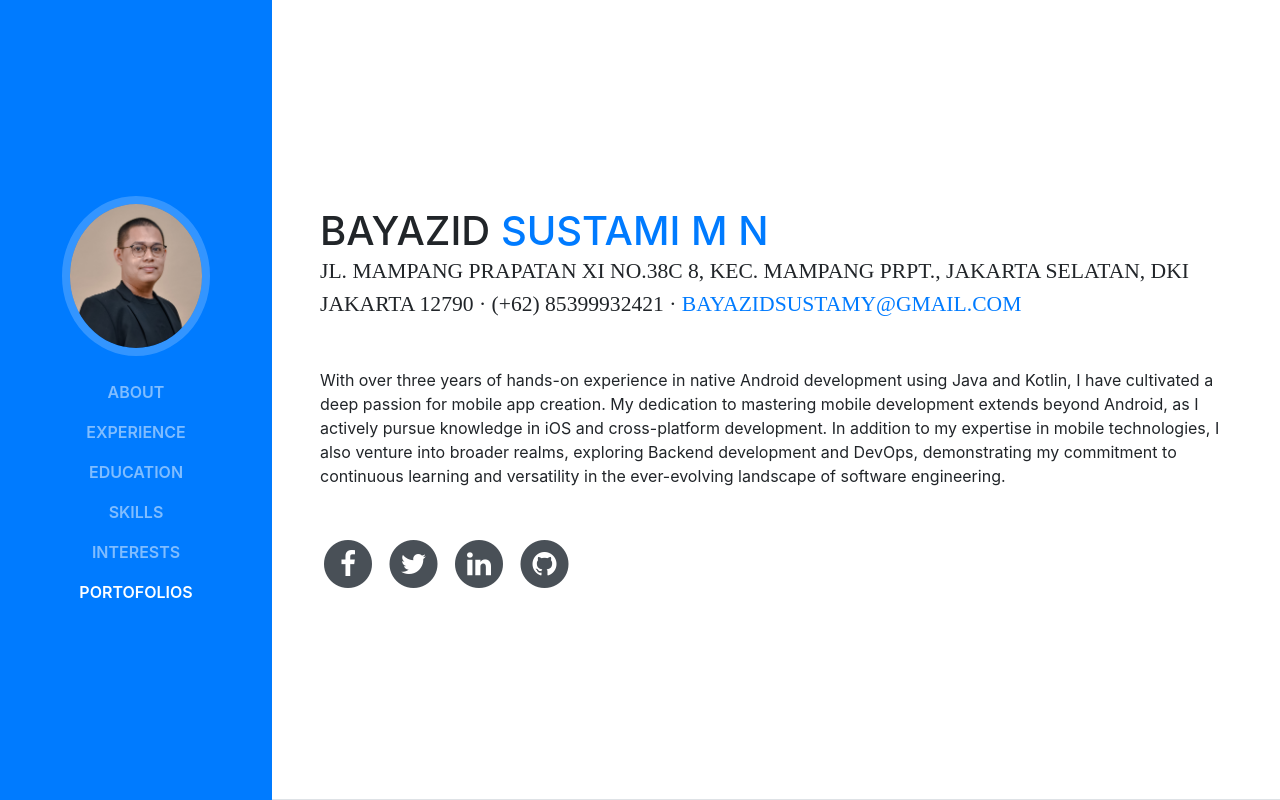
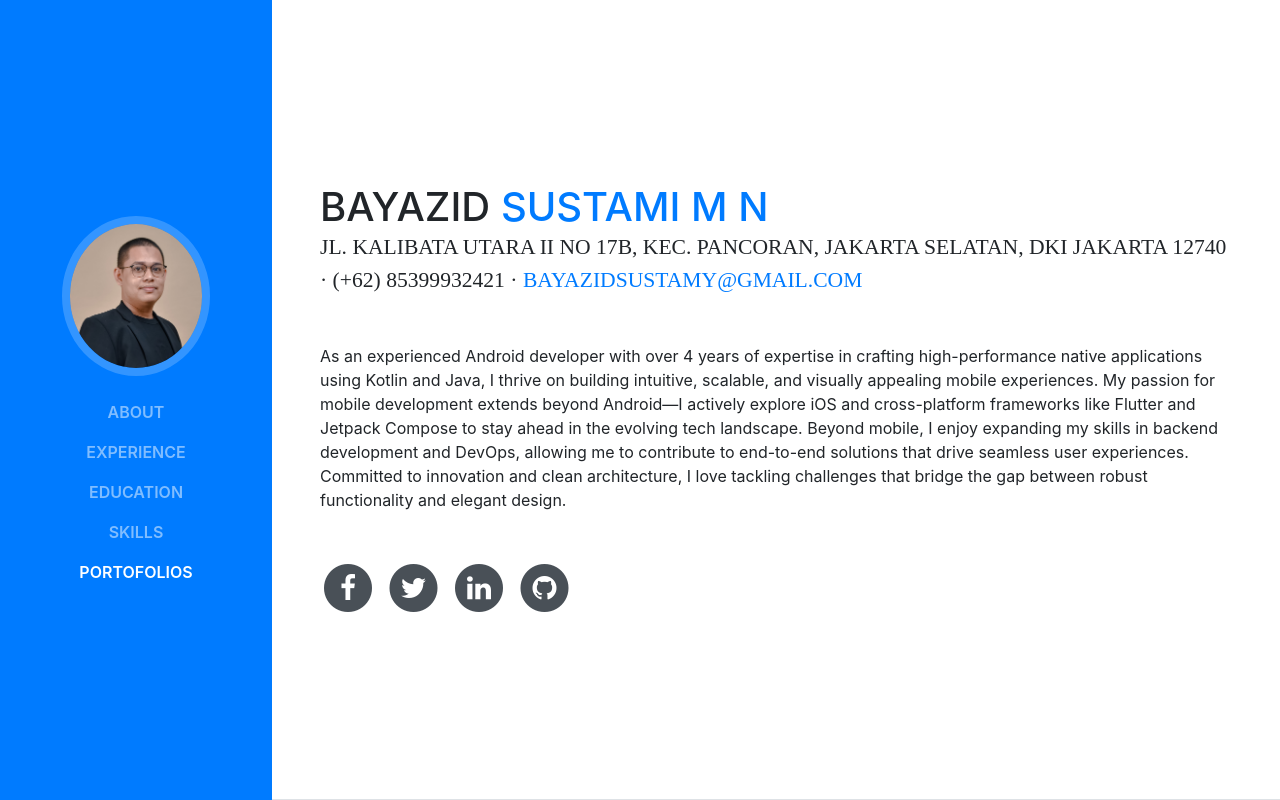
Before and after one commit to bayazidsustami/bayazidsustami.github.io, a website with bundled scripts: page index.html in a window 1280 px wide. Shown: the top 800 px of the page. Built offline with nearby package versions, Linux system fonts and the light colour scheme; a web font is replaced by a local one.

Commit message:
feat: remove interests section and update contact information and summary in index.html

```diff
--- a/index.html
+++ b/index.html
@@ -58,9 +58,6 @@
                 <a class="nav-link js-scroll-trigger" href="#skills">Skills</a>
             </li>
             <li class="nav-item">
-                <a class="nav-link js-scroll-trigger" href="#interests">Interests</a>
-            </li>
-            <li class="nav-item">
                 <a class="nav-link js-scroll-trigger" href="#portofolio">Portofolios</a>
             </li>
         </ul>
@@ -74,15 +71,16 @@
             <h1 class="mb-0">Bayazid
                 <span class="text-primary">Sustami M N</span>
             </h1>
-            <div class="subheading mb-5">Jl. Mampang Prapatan XI No.38C 8, Kec. Mampang Prpt., Jakarta Selatan, DKI Jakarta 12790 · (+62) 85399932421 ·
+            <div class="subheading mb-5">Jl. Kalibata Utara II No 17B, Kec. Pancoran, Jakarta Selatan, DKI Jakarta 12740 · (+62) 85399932421 ·
                 <a href="mailto:name@email.com">bayazidsustamy@gmail.com</a>
             </div>
-            <p class="mb-5">With over three years of hands-on experience in native Android development using Java and
-                Kotlin, I have cultivated a deep passion for mobile app creation. My dedication to mastering mobile
-                development extends beyond Android, as I actively pursue knowledge in iOS and cross-platform
-                development. In addition to my expertise in mobile technologies, I also venture into broader realms,
-                exploring Backend development and DevOps, demonstrating my commitment to continuous learning and
-                versatility in the ever-evolving landscape of software engineering.</p>
+            <p class="mb-5">As an experienced Android developer with over 4 years of expertise in crafting high-performance native applications
+                using Kotlin and Java, I thrive on building intuitive, scalable, and visually appealing mobile experiences.
+                My passion for mobile development extends beyond Android—I actively explore iOS and cross-platform frameworks like Flutter and
+                Jetpack Compose to stay ahead in the evolving tech landscape. Beyond mobile,
+                I enjoy expanding my skills in backend development and DevOps, allowing me to contribute to
+                end-to-end solutions that drive seamless user experiences. Committed to innovation and clean architecture,
+                I love tackling challenges that bridge the gap between robust functionality and elegant design.</p>
             <ul class="list-inline list-social-icons mb-0">
                 <li class="list-inline-item">
                     <a href="https://www.facebook.com/amypazzolle/">
@@ -325,19 +323,6 @@
                     Agile Development &amp; Scrum
                 </li>
             </ul>
-        </div>
-    </section>
-
-    <section class="resume-section p-3 p-lg-5 d-flex flex-column" id="interests">
-        <div class="my-auto">
-            <h2 class="mb-5">Interests</h2>
-            <p>I am a passionate Android Developer who not only excels in crafting innovative applications but also
-                actively engages in various engineering communities, fostering collaboration and knowledge exchange.
-                Outside the realm of coding, I am a spirited badminton enthusiast, gracefully navigating the court to
-                stay physically active and competitive. In moments of leisure, I immerse myself in the virtual realms of
-                gaming, finding joy and relaxation in the immersive worlds created by digital entertainment. My
-                multifaceted pursuits reflect a dynamic and balanced approach to life, blending technical expertise with
-                sportsmanship and leisure for a well-rounded experience.</p>
         </div>
     </section>
 
```
